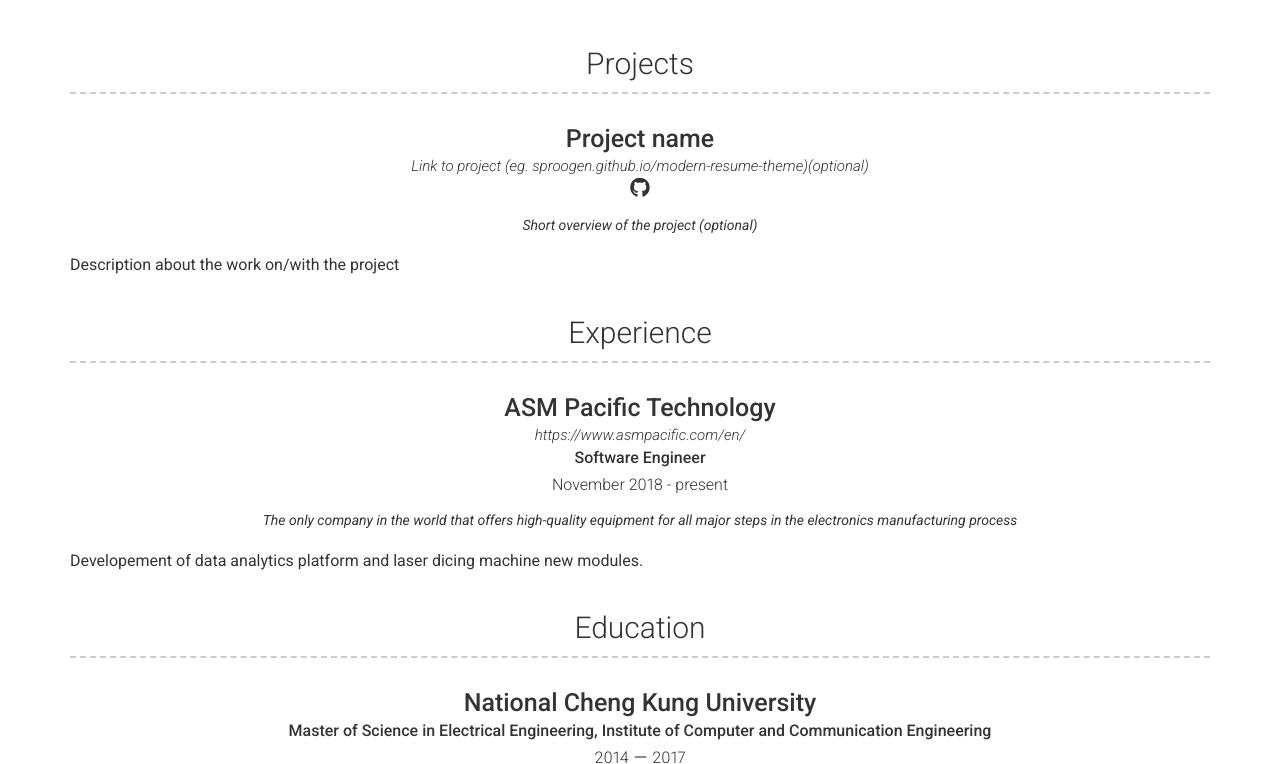
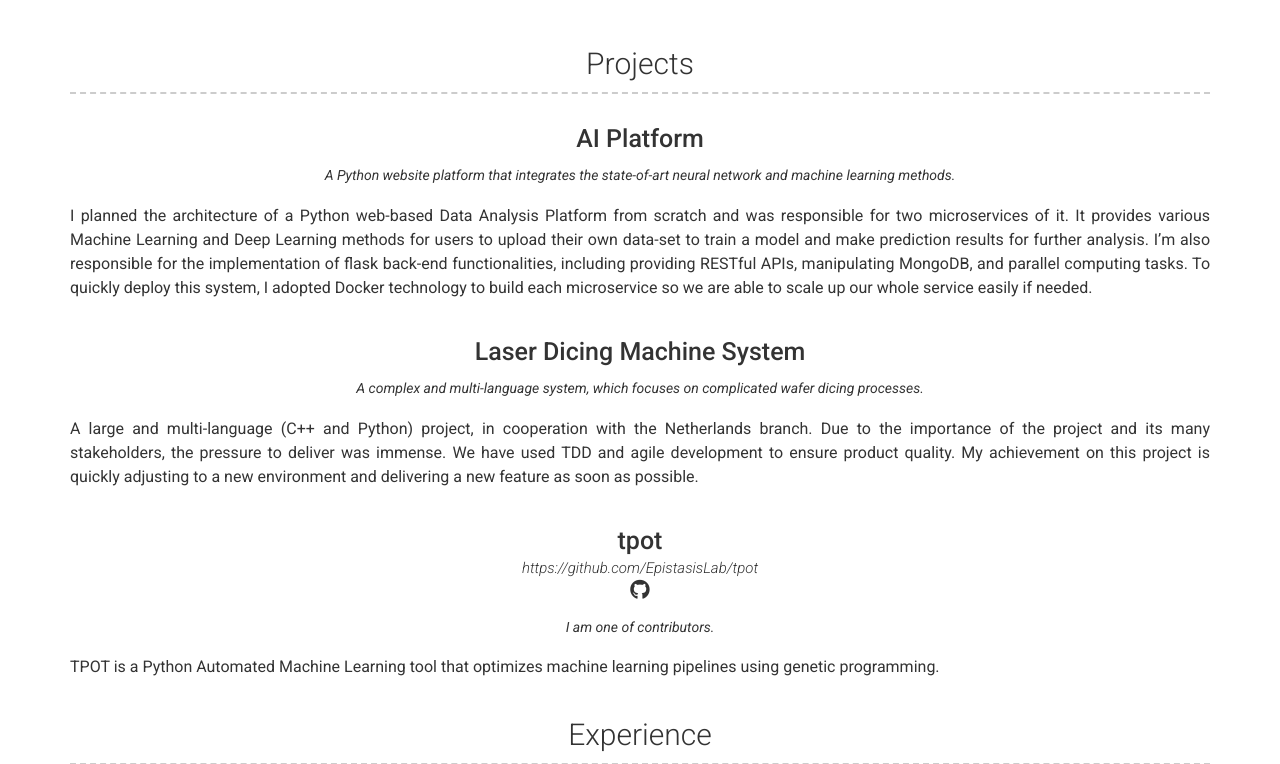
Before and after one commit to Jaimecclin/Jaimecclin.github.io, a Jekyll site: the page built from index.md, in a window 1280 px wide and 900 px high, scrolled down 397 px, cut to the strip 136-900 px from the top of the window. Built offline with Jekyll 4.4.1, drawn with Linux system fonts in a browser that asks for light colours; nearby versions of some CDN libraries.

Commit message:
Update projects part.

```diff
--- a/_data/projects.yml
+++ b/_data/projects.yml
@@ -1,9 +1,25 @@
 # Project template
 - layout: top-middle
-  name: Project name
-  link: Link to project (eg. sproogen.github.io/modern-resume-theme)(optional)
-  github: Github page for project (eg. sproogen/modern-resume-theme)(optional)
+  name: AI Platform
+  link:
   quote: >
-    Short overview of the project (optional)
+    A Python website platform that integrates the state-of-art neural network and machine learning methods.
   description: | # this will include new lines to allow paragraphs
-    Description about the work on/with the project
+    I planned the architecture of a Python web-based Data Analysis Platform from scratch and was responsible for two microservices of it. It provides various Machine Learning and Deep Learning methods for users to upload their own data-set to train a model and make prediction results for further analysis. I’m also responsible for the implementation of flask back-end functionalities, including providing RESTful APIs, manipulating MongoDB, and parallel computing tasks. To quickly deploy this system, I adopted Docker technology to build each microservice so we are able to scale up our whole service easily if needed.
+
+- layout: top-middle
+  name: Laser Dicing Machine System
+  link:
+  quote: >
+    A complex and multi-language system, which focuses on complicated wafer dicing processes.
+  description: | # this will include new lines to allow paragraphs
+    A large and multi-language (C++ and Python) project, in cooperation with the Netherlands branch. Due to the importance of the project and its many stakeholders, the pressure to deliver was immense. We have used TDD and agile development to ensure product quality. My achievement on this project is quickly adjusting to a new environment and delivering a new feature as soon as possible.
+
+- layout: top-middle
+  name: tpot
+  link: https://github.com/EpistasisLab/tpot
+  github: EpistasisLab/tpot
+  quote: >
+    I am one of contributors.
+  description: | # this will include new lines to allow paragraphs
+    TPOT is a Python Automated Machine Learning tool that optimizes machine learning pipelines using genetic programming.
```
